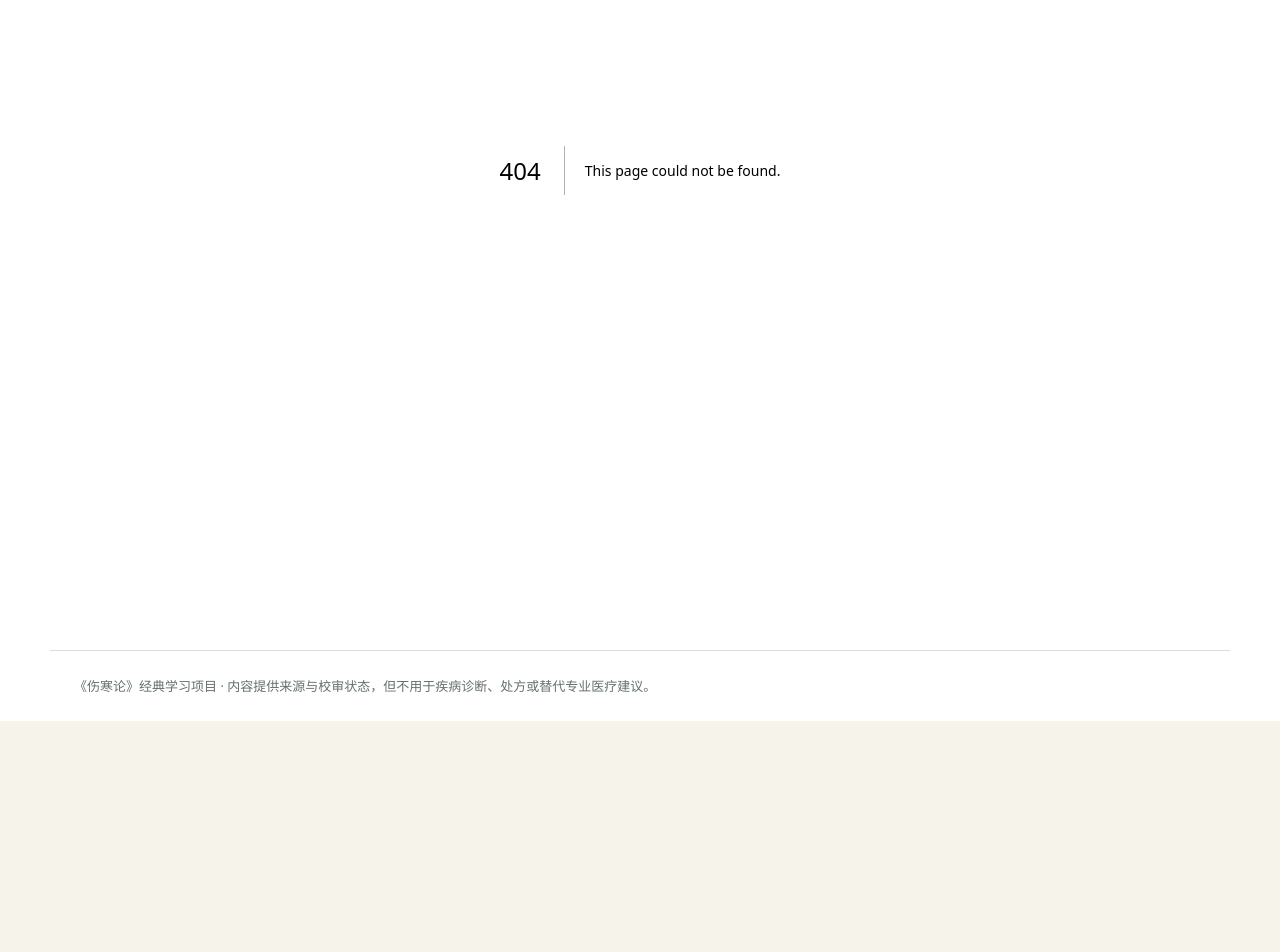
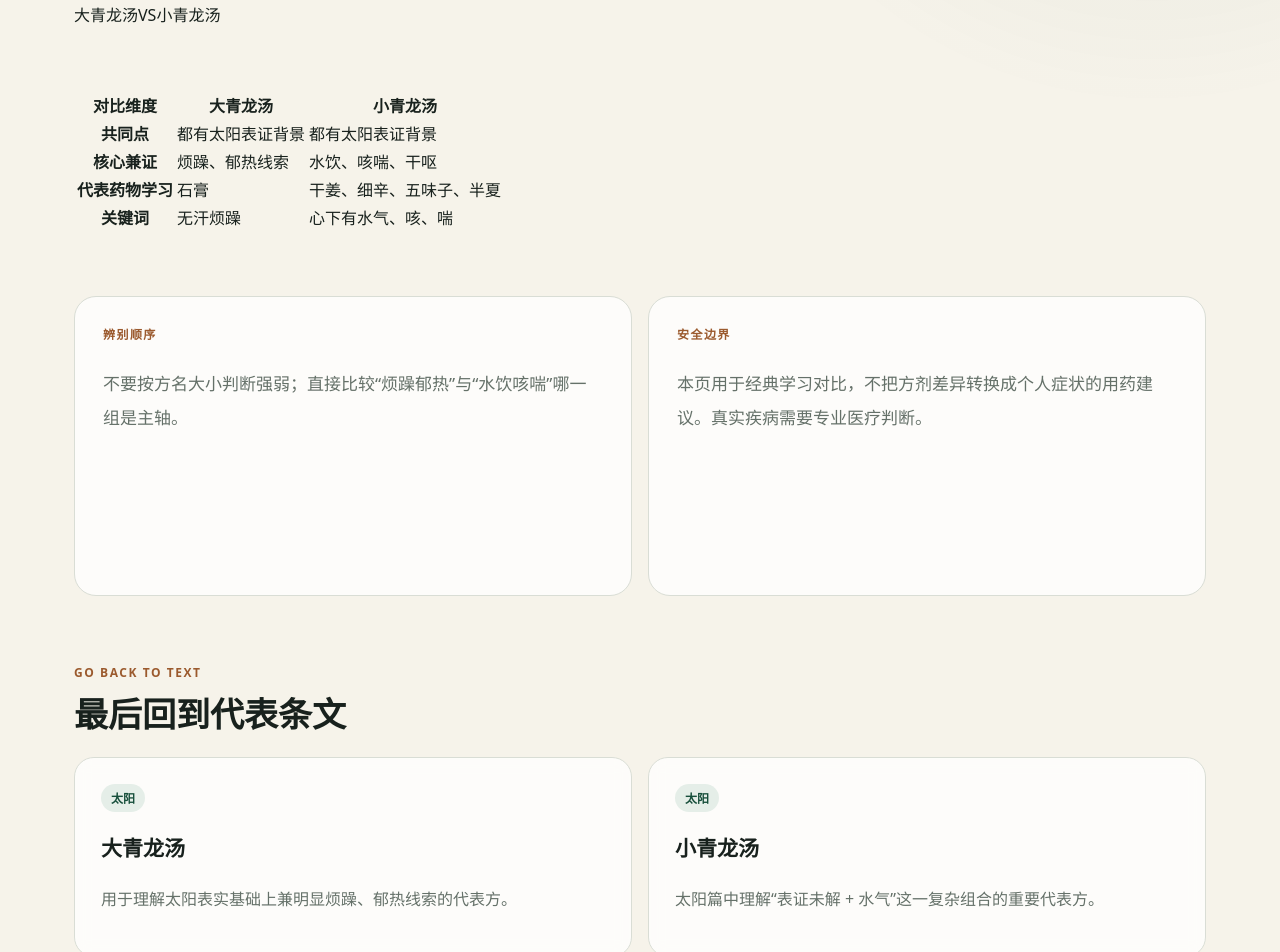
Before and after one commit to boxker/shanghan-runbook, a Next.js app: page /comparisons/da-qing-long-vs-xiao-qing-long in a window 1280 px wide. Before the commit this address had no page. Shown: the part 340-1292 px from the top of the page. Before the commit the page ends 1061 px from the top, so only its background shows below. Built offline with nearby package versions, Linux system fonts and the light colour scheme.

Commit message:
feat(v0.3.1): add pairwise formula comparison pages

```diff
--- /dev/null
+++ b/app/comparisons/[slug]/page.tsx
@@ -0,0 +1,90 @@
+import Link from "next/link";
+import { notFound } from "next/navigation";
+import { getComparison, getComparisons, getFormula } from "@/lib/content";
+
+export function generateStaticParams() {
+  return getComparisons().map((item) => ({ slug: item.slug }));
+}
+
+export default async function ComparisonDetailPage({
+  params,
+}: {
+  params: Promise<{ slug: string }>;
+}) {
+  const { slug } = await params;
+  const comparison = getComparison(slug);
+  if (!comparison) notFound();
+
+  const left = getFormula(comparison.leftSlug);
+  const right = getFormula(comparison.rightSlug);
+  if (!left || !right) notFound();
+
+  return (
+    <>
+      <div className="breadcrumb">
+        <Link href="/comparisons">方剂对比</Link><span>→</span><span>{comparison.title}</span>
+      </div>
+
+      <section className="comparisonHero">
+        <span className="reviewBadge" data-status={comparison.reviewStatus}>{comparison.reviewStatus}</span>
+        <h1>{comparison.title}</h1>
+        <p>{comparison.summary}</p>
+        <div className="comparisonFormulaLinks">
+          <Link href={`/formulas/${left.slug}`}>{left.name}</Link>
+          <span>VS</span>
+          <Link href={`/formulas/${right.slug}`}>{right.name}</Link>
+        </div>
+      </section>
+
+      <section className="compareTableWrap">
+        <table className="compareTable">
+          <thead>
+            <tr>
+              <th>对比维度</th>
+              <th><Link href={`/formulas/${left.slug}`}>{left.name}</Link></th>
+              <th><Link href={`/formulas/${right.slug}`}>{right.name}</Link></th>
+            </tr>
+          </thead>
+          <tbody>
+            {comparison.points.map((point) => (
+              <tr key={point.axis}>
+                <th>{point.axis}</th>
+                <td>{point.left}</td>
+                <td>{point.right}</td>
+              </tr>
+            ))}
+          </tbody>
+        </table>
+      </section>
+
+      <div className="grid two">
+        <article className="studyPanel">
+          <span className="panelLabel">辨别顺序</span>
+          <p>{comparison.decisionGuide}</p>
+        </article>
+        <article className="studyPanel">
+          <span className="panelLabel">安全边界</span>
+          <p>{comparison.safety}</p>
+        </article>
+      </div>
+
+      <section className="compareClauseLinks">
+        <div className="sectionTitle">
+          <div><span className="eyebrow">GO BACK TO TEXT</span><h2>最后回到代表条文</h2></div>
+        </div>
+        <div className="grid two">
+          <Link className="card" href={`/formulas/${left.slug}`}>
+            <span className="tag">{left.channel}</span>
+            <h3>{left.name}</h3>
+            <p>{left.summary}</p>
+          </Link>
+          <Link className="card" href={`/formulas/${right.slug}`}>
+            <span className="tag">{right.channel}</span>
+            <h3>{right.name}</h3>
+            <p>{right.summary}</p>
+          </Link>
+        </div>
+      </section>
+    </>
+  );
+}
```
